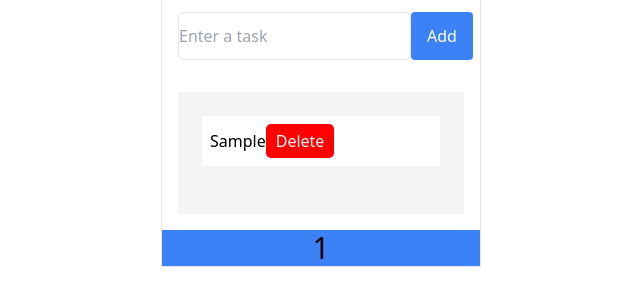
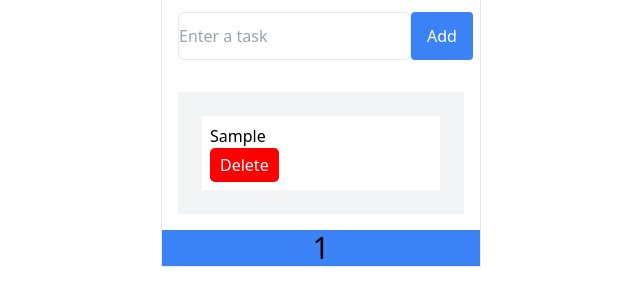
Before and after one commit to Parani2002/Javascript-2025, a website: page jquery/index.html in a window 1280 px wide. Both pictures are taken after typing "Sample" into the empty fields and a click on the button "Add". Shown: the part 41-346 px from the top of the page, without its empty margins (319-959 px from the left). Drawn offline with nearby package versions, Linux system fonts and the light colour scheme.

Commit message:
list alignment adjusted

```diff
--- a/jquery/index.js
+++ b/jquery/index.js
@@ -2,7 +2,7 @@ $(document).ready(function(){
     $('.btnAdd').click(function(){
         var input = $('#input1').val();
         if(input){
-            $("ul").append('<li>' + input + '<button class="btnDelete">Delete</button></li></br>');
+            $("ul").append('<li><p>' + input + '</p><button class="btnDelete">Delete</button></li>');
             $('#input1').val('');
             $('.count').text($('li').length);
         }else{
--- a/jquery/input.css
+++ b/jquery/input.css
@@ -23,7 +23,8 @@ li{
         @apply bg-gray-100 p-2;
     }
     li{
-        @apply bg-gray flex  p-2 mr-8;
+        @apply bg-gray flex-row justify-around align-middle;
     }
 
+
 }
```
Also changed, not shown: jquery/index.html (+2 -0 lines).
